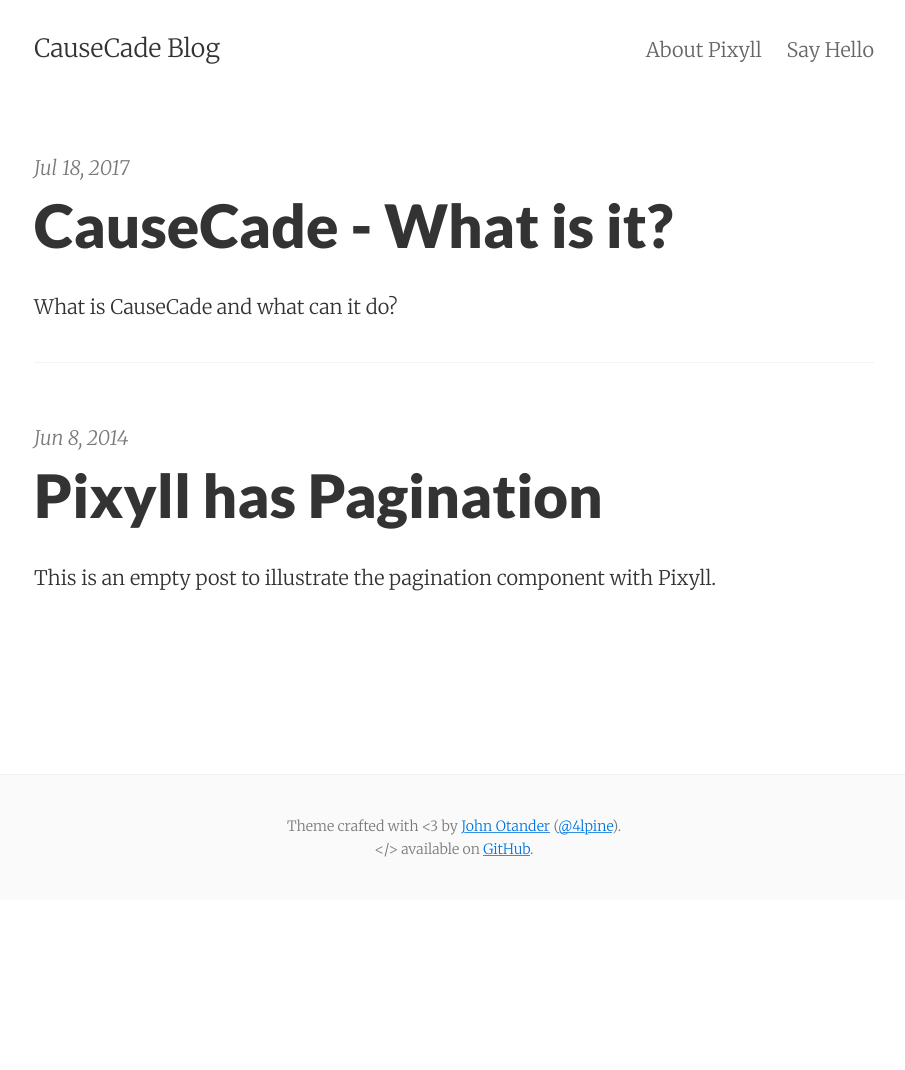
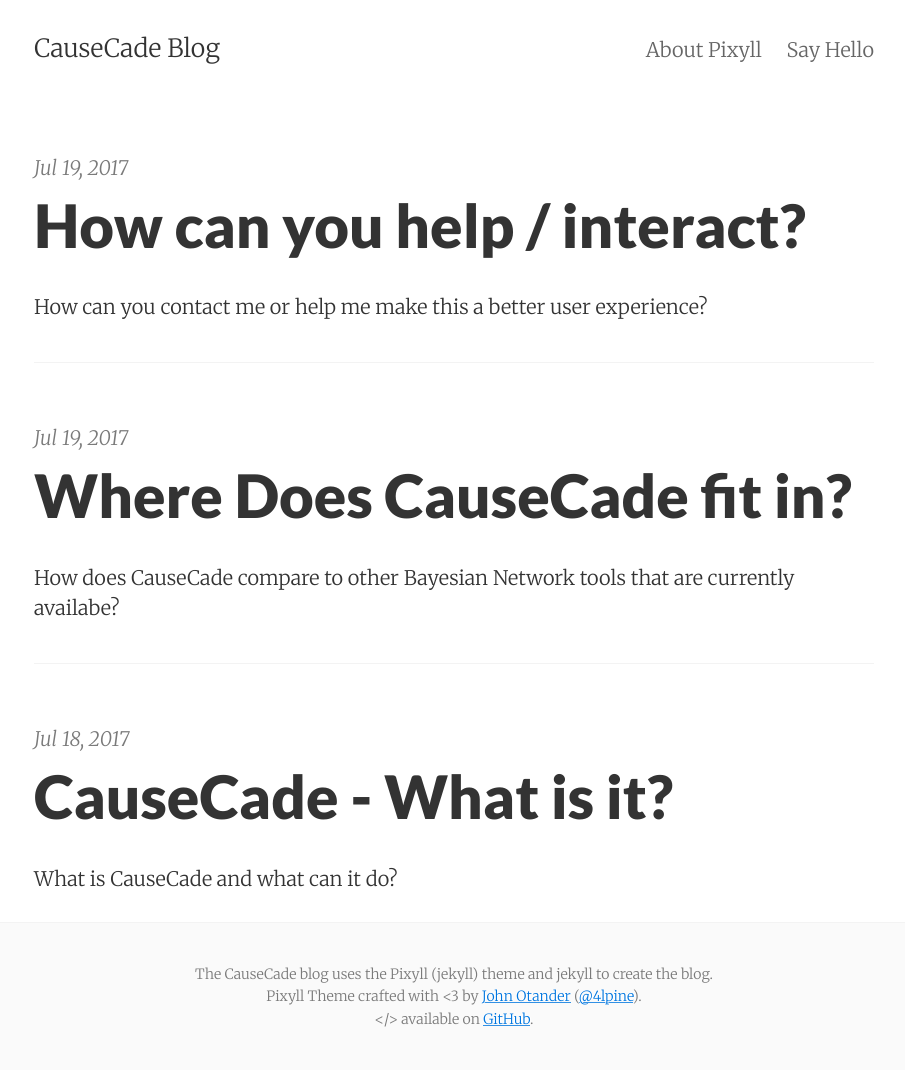
Before and after one commit to CauseCade/CauseCade-blog, a Jekyll site: the page built from index.html, in a window 1280 px wide. Shown: the whole page, without its empty margins (186-1091 px from the left). Built offline with Jekyll 4.4.1, drawn with Linux system fonts in a browser that asks for light colours; the list of posts is cut into pages by our own code; before the commit the page ends 900 px from its top, so only the background shows below that.

Commit message:
Added New Posts
Modifications to 3 posts.

```diff
--- a/_includes/footer.html
+++ b/_includes/footer.html
@@ -1,7 +1,8 @@
 <footer class="center">
   <div class="measure">
     <small>
-      Theme crafted with &lt;3 by <a href="http://johnotander.com">John Otander</a> (<a href="https://twitter.com/4lpine">@4lpine</a>).<br>
+	The CauseCade blog uses  the Pixyll (jekyll) theme and jekyll to create the blog.<br>
+      Pixyll Theme crafted with &lt;3 by <a href="http://johnotander.com">John Otander</a> (<a href="https://twitter.com/4lpine">@4lpine</a>).<br>
       &lt;/&gt; available on <a href="https://github.com/johnotander/pixyll">GitHub</a>.
     </small>
   </div>
--- a/_includes/header.html
+++ b/_includes/header.html
@@ -1,7 +1,7 @@
 <header class="site-header px2 px-responsive">
   <div class="mt2 wrap">
     <div class="measure">
-      <a href="{{ site.url }}/{{ site.baseurl }}" class="site-title">{{ site.title }}</a>
+      <a href="{{ site.baseurl }}" class="site-title">{{ site.title }}</a>
       <nav class="site-nav">
         {% include navigation.html %}
       </nav>
--- a/_posts/2014-06-08-pixyll-has-pagination.md
+++ /dev/null
@@ -1,9 +0,0 @@
----
-layout:     post
-title:      Pixyll has Pagination
-date:       2014-06-08 11:21:29
-summary:    This is an empty post to illustrate the pagination component with Pixyll.
-categories: jekyll pixyll
----
-
-This is an empty post to illustrate the pagination component with Pixyll.
--- /dev/null
+++ b/_posts/2017-07-09-CauseCade-Compared.md
@@ -0,0 +1,9 @@
+---
+layout:     post
+title:      Where Does CauseCade fit in?
+date:       2017-07-19
+summary:    How does CauseCade compare to other Bayesian Network tools that are currently availabe?
+categories: about info
+---
+
+This Document is under construction, sorry!
--- a/_posts/2017-07-18-CauseCade.md
+++ b/_posts/2017-07-18-CauseCade.md
@@ -3,7 +3,16 @@ layout:     post
 title:      CauseCade - What is it?
 date:       2017-07-18 16:00:00
 summary:    What is CauseCade and what can it do?
-categories: pixyll
+categories: about info
 ---
 
-Testing Message goes here
+## CauseCade
+
+<p>CauseCade is a web-based Bayesian Network tool. [Bayesian networks](https://en.wikipedia.org/wiki/Bayesian_network) (also known as belief networks, or Bayes Network) are ...
+This means this network can say something about probability of events. While this may not seem super useful there are certainly a plethera of applications for such a thing.</p>
+
+<p>There are many great tools available to create a Bayesian Network (see the corresponding post on this blog). What this aims to do, is to make them accessible to everyone who wishes to learn about them.
+the purpose is thus to educate users about the functioning and applications of bayesian networks. For this a web-based interface is easiest, as it requires minimal effort for users to get started. </p>
+
+<p>CauseCade is written in [Dart](https://www.dartlang.org/), and uses [Angular](https://webdev.dartlang.org/angular) to keep everything tidy and functional. The code for CauseCade can freely be accessed at the [corresponding github](https://github.com/sandcrawler/CauseCade) page.
+The code and general coding practices are not anything to write home about, but the *personal* goal of CauseCade was to do a big programming project in a new programming language that can teach others. CauseCade will therefore be updated over time in a gradual manner.</p>
--- /dev/null
+++ b/_posts/2017-07-19-Interaction.md
@@ -0,0 +1,17 @@
+---
+layout:     post
+title:      How can you help / interact?
+date:       2017-07-19
+summary:    How can you contact me or help me make this a better user experience?
+categories: info interaction
+---
+
+## Feedback
+
+<p>I appreciate to hear from the users what they would like to see in the future and what needs to be changed. I am, however, doing a degree as of this post, which means that I wont have time to work on CauseCade on a consistent time schedule.
+Contact can be through the google plus page, or directed at *nemoandrea@outlook.com* </p>
+
+## Google Plus Page
+
+<p> While i'm sure this is about as degenerate of a communication medium as possible, it is what I have chosen to use for now.
+I have created a [google+ page]() where people can post their experiences and thoughts on causecade. Bugs can also be reported here. I don't expect large user interaction, so I think google+ will have to do for now.</p>
```
